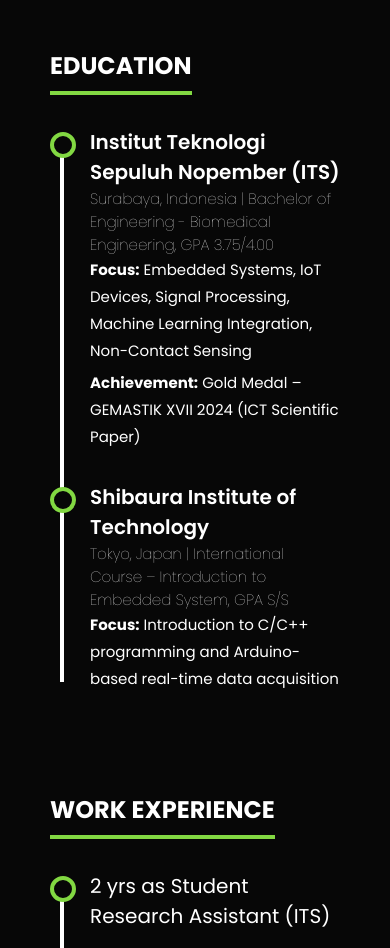
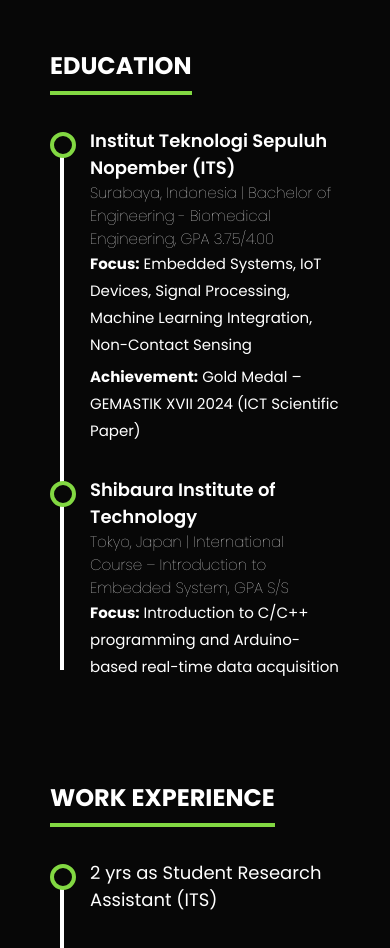
Before and after one commit to Azka79/PortfolioWeb, a React (Vite) app: page / in a window 390 px wide. Shown: the part 1780-2728 px from the top of the page. Built offline with nearby package versions, Linux system fonts and the light colour scheme.

Commit message:
change font size in mobile view

```diff
--- a/src/pages/resume.jsx
+++ b/src/pages/resume.jsx
@@ -92,12 +92,19 @@
   font-size: 20px;
   font-weight: 600;
   margin: 0px 0px 0px 10px;
+  @media (max-width: 767px) {
+    font-size: 18px;
+  }
 `;
 
 const TimelineTitle2 = styled.h3`
   font-size: 20px;
   font-weight: 400;
   margin: 0px 0px 0px 10px;
+
+  @media (max-width: 767px) {
+    font-size: 18px;
+  }
 `;
 
 const TimelineSubtitle = styled.p`
```
